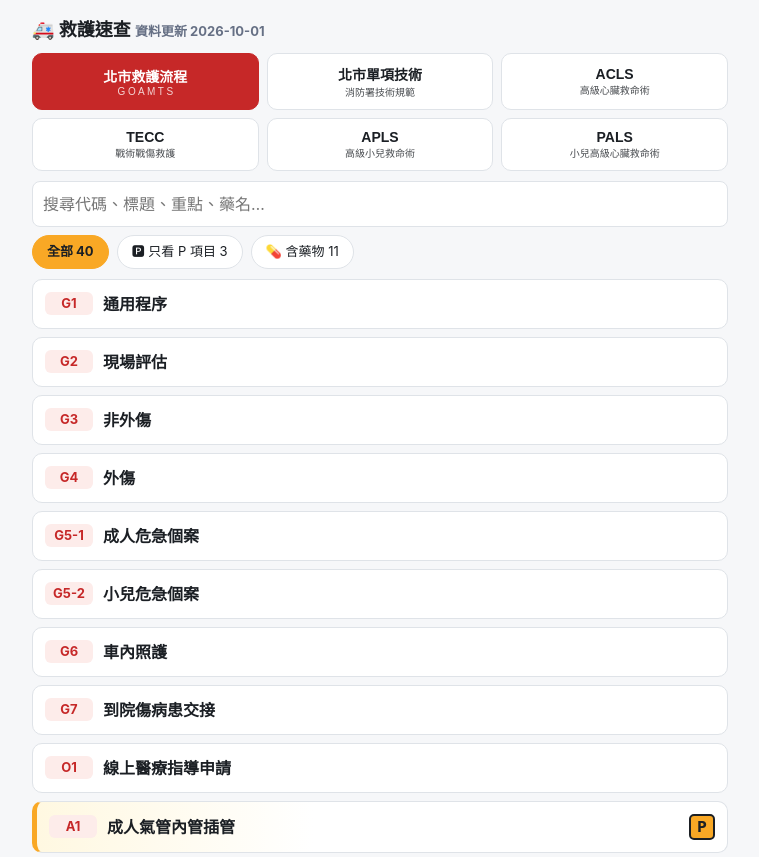
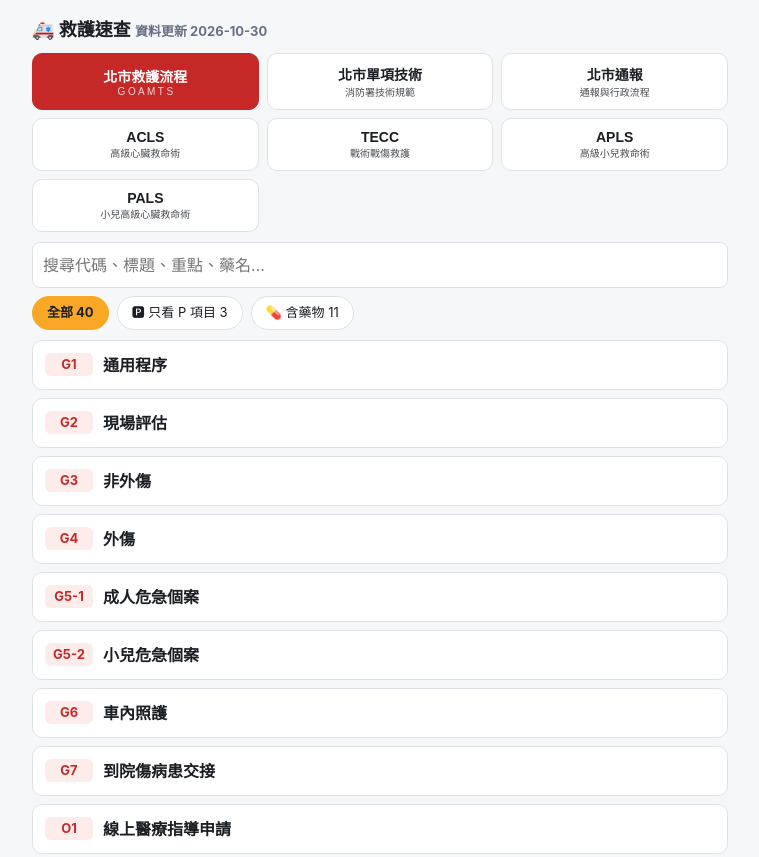
Before and after one commit to fireemtphci/ems-quick, a plain HTML site: page index.html in a window 1280 px wide. Shown: the top 857 px of the page, without its empty margins (260-1019 px from the left). Drawn offline with Linux system fonts and the light colour scheme.

Commit message:
Add files via upload

```diff
--- a/data.json
+++ b/data.json
@@ -1,5 +1,5 @@
 {
- "updated": "2026-10-01",
+ "updated": "2026-10-30",
  "menus": [
   {
    "key": "sop",
@@ -1423,6 +1423,33 @@
          "橘色底端抵住大腿前外側中間（可隔輕薄衣物），垂直施壓至聽到「喀」一聲，抵住至少 3 秒，之後按摩注射部位 10 秒"
         ]
        ]
+      }
+     ]
+    }
+   ]
+  },
+  {
+   "key": "notify",
+   "name": "北市通報",
+   "sub": "通報與行政流程",
+   "items": [
+    {
+     "code": "PAD",
+     "title": "OHCA 勤務使用公共場所 AED（PAD）後續處置及資料調閱原則",
+     "summary": "第 2 層決行\n通 報\n發文日期：115 年 10 月 19 日\n單 位：緊急救護科\n聯 絡 人：曾鈺婷　TEL：6412\n\n有關執行 OHCA 勤務使用公共場所 AED（PAD）後續處置及資料調閱原則：\n\n一、PAD 歸還方式\n(一)隨車送醫且有人陪同：得於醫院直接交由陪同人員帶回。\n(二)隨車送醫且無人陪同：將 PAD 攜回分隊，返隊後立即聯繫場所或廠商領回。\n\n二、發還收據填寫：不論於醫院或分隊交還 PAD 給場所管理員或廠商時，請領回人簽署之「公共場所 AED（PAD）發還收據暨致謝單」（一式兩聯、如附件）。簽妥後，第一聯（分隊留存）掃描或拍照上傳至該案件雲端 OHCA 資料夾備查；第二聯（領回人收執聯）則交由領回人帶回。\n\n三、救護紀錄表登載：現場狀況許可下，請於救護紀錄表內註記「PAD 設置場所名稱」，以提供家屬後續明確的溯源管道。\n\n四、急救資料索取與民眾調閱回覆：若遇 PAD 場所或設置場所因內部規範等因素無法提供，予以尊重，不強制要求提供檔案。爾後本科或大隊遇民眾向本局申請 PAD 資料，經查雲端若無留存，將引導民眾直接向原「PAD 設置場所」聯繫索取。\n\n此致 各救災救護大隊\n承辦單位",
+     "note": "來源：緊急救護科通報（115年10月19日）；文字依 PDF 原件",
+     "files": [
+      {
+       "label": "通報原文（PDF，官方原件）",
+       "path": "notify/PAD.pdf"
+      },
+      {
+       "label": "發還收據暨致謝單（Word，下載後填寫）",
+       "path": "notify/PAD_receipt.docx"
+      },
+      {
+       "label": "填寫說明圖：使用前請先填上各分隊資訊（紅框處）",
+       "path": "notify/PAD_note.png"
       }
      ]
     }
@@ -1438,7 +1465,188 @@
    "key": "tecc",
    "name": "TECC",
    "sub": "戰術戰傷救護",
-   "items": []
+   "items": [
+    {
+     "code": "1",
+     "title": "傷患搬運",
+     "summary": "",
+     "f": [
+      [
+       "分站時間",
+       "30 分鐘"
+      ],
+      [
+       "最低標準",
+       "1. 單人搬運\n2. 雙人搬運\n3. 搬運軟墊\n4. 戰術摺疊式擔架"
+      ],
+      [
+       "選配技術",
+       "1. 項曳\n2. 低姿態拖曳\n3. 扁帶救援"
+      ],
+      [
+       "分組設備準備",
+       "1. 戰術折疊式擔架 x1\n2. 搬運毯 x3\n3. 救援扁帶 x1"
+      ]
+     ],
+     "pdf": "tecc/TECC_station_list.pdf",
+     "note": "來源：內政部消防署「戰術緊急傷患救護訓練」分站技術清單 第1頁"
+    },
+    {
+     "code": "2",
+     "title": "止血帶操作",
+     "summary": "",
+     "f": [
+      [
+       "分站時間",
+       "30 分鐘"
+      ],
+      [
+       "最低標準",
+       "1. 止血帶收納（順便確保重設整理）\n2. 緊急止血帶 (High and Tight)\n　(1) 上肢單人、雙人\n　(2) 下肢單人、雙人\n3. 確切止血帶\n　(1) 上肢單人、雙人\n　(2) 下肢單人、雙人"
+      ],
+      [
+       "選配技術",
+       "1. 止血帶降位\n2. 止血帶轉換（若時間不足，可在第一日課程最後 AAR 補充）"
+      ],
+      [
+       "分組設備準備",
+       "1. 學員攜帶 IFAK 包"
+      ]
+     ],
+     "pdf": "tecc/TECC_station_list.pdf",
+     "note": "來源：內政部消防署「戰術緊急傷患救護訓練」分站技術清單 第1頁"
+    },
+    {
+     "code": "3",
+     "title": "基礎裝備暨軍械安全介紹",
+     "summary": "",
+     "f": [
+      [
+       "分站時間",
+       "30 分鐘"
+      ],
+      [
+       "最低標準",
+       "1. 個人急救包(IFAK)介紹\n2. 防護裝備介紹\n3. 防護裝備正確著裝：頭盔、背心、抗彈板、腰帶\n4. 軍械使用安全守則\n5. 武器收繳與保管\n6. 戰術背心拖行"
+      ],
+      [
+       "分組設備準備",
+       "1. 學員攜帶 IFAK\n2. 戰術背心 x10\n3. 手槍模型 x10\n4. 夾鏈袋 x10\n5. 軟式護木 x10"
+      ]
+     ],
+     "pdf": "tecc/TECC_station_list.pdf",
+     "note": "來源：內政部消防署「戰術緊急傷患救護訓練」分站技術清單 第1頁"
+    },
+    {
+     "code": "4",
+     "title": "加壓及填塞止血",
+     "summary": "",
+     "f": [
+      [
+       "分站時間",
+       "30 分鐘"
+      ],
+      [
+       "最低標準",
+       "1. 直接加壓止血\n2. 填塞止血基本操作\n3. 以色列繃帶\n　(1) 單手包紮\n　(2) 雙手包紮\n4. 交界處填塞包紮\n　(1) 頸部\n　(2) 腋下"
+      ],
+      [
+       "分組設備準備",
+       "1. 學員攜帶 IFAK 包\n2. 示範用填塞紗布捲 x10\n3. 填塞假肉模型 x10"
+      ]
+     ],
+     "pdf": "tecc/TECC_station_list.pdf",
+     "note": "來源：內政部消防署「戰術緊急傷患救護訓練」分站技術清單 第1頁"
+    },
+    {
+     "code": "5",
+     "title": "骨盆固定帶／交界處止血帶",
+     "summary": "",
+     "f": [
+      [
+       "分站時間",
+       "30 分鐘"
+      ],
+      [
+       "最低標準",
+       "1. 骨盆固定帶+三角巾\n2. 即造鼠蹊部交界處止血帶(PDD)+三角巾\n3. 商用交界處止血帶鼠蹊部止血+三角巾"
+      ],
+      [
+       "選配技術",
+       "1. 商用交界處止血帶鎖骨下止血"
+      ],
+      [
+       "分組設備準備",
+       "1. 學員攜帶 IFAK 包\n2. 三角巾 x6\n3. 交界處止血帶 x6\n4. 骨盆固定帶 x6\n5. 簡式骨盆固定帶 x6"
+      ]
+     ],
+     "pdf": "tecc/TECC_station_list.pdf",
+     "note": "來源：內政部消防署「戰術緊急傷患救護訓練」分站技術清單 第1頁"
+    },
+    {
+     "code": "6",
+     "title": "外科呼吸道－環甲膜切開術",
+     "summary": "",
+     "f": [
+      [
+       "分站時間",
+       "30 分鐘"
+      ],
+      [
+       "最低標準",
+       "1. 環甲膜切開術解剖構造、使用時機與臨床考量\n2. 環甲膜切開術示範-氣管內管即造\n3. 環甲膜切開術示範-氣切管\n4. 環甲膜切開術操作練習"
+      ],
+      [
+       "分組設備準備",
+       "1. 環甲狀軟骨解剖模型 x1\n2. 環甲切模具組 x3\n3. 矽膠假皮 x12\n4. 環甲膜膠帶 x1\n5. 鬆散紗捲或紗布塊 x 若干\n6. 手術刀 x3\n7. #6.0 氣管內管 x3\n8. Kelly 夾 x3\n9. 環甲勾 x3\n10. 10ml 空針筒 x3"
+      ]
+     ],
+     "pdf": "tecc/TECC_station_list.pdf",
+     "note": "來源：內政部消防署「戰術緊急傷患救護訓練」分站技術清單 第1–2頁"
+    },
+    {
+     "code": "7",
+     "title": "胸封貼片／針刺減壓／骨針",
+     "summary": "",
+     "f": [
+      [
+       "分站時間",
+       "30 分鐘"
+      ],
+      [
+       "最低標準",
+       "胸封貼片及針刺減壓：\n1. 胸腔創傷檢查爪爬示範\n2. 商用胸封貼使用技巧\n3. 即造胸封貼選擇與做法\n4. BURPING 評估與技巧\n5. 針刺減壓針具介紹\n6. 針刺減壓正確位置標記\n7. 針刺減壓操作練習\n骨針：\n1. 施打部位定位(可用奇異筆定位)\n2. 骨針裝置介紹\n3. 骨針操作方式"
+      ],
+      [
+       "分組設備準備",
+       "1. 學員攜帶 IFAK 包\n2. 針刺減壓模型 x2\n3. 訓練用胸封貼(水凝膠版) x6\n4. 14G NDC 留置針 x6\n5. 脛骨模型組 x3\n6. 脛骨模型片 x9\n7. 20ml 針筒(骨髓腔) x9\n8. EZ-IO 骨針電鑽 x3\n9. 45mmIO 骨針(黃) x1\n10. 25mmIO 骨針(藍) x3\n11. 15mmIO 骨針(紅) x1\n12. 固定貼 x5\n13. L 延長管 x5\n14. 10ml 預注食鹽水針筒 x6"
+      ]
+     ],
+     "pdf": "tecc/TECC_station_list.pdf",
+     "note": "來源：內政部消防署「戰術緊急傷患救護訓練」分站技術清單 第2頁"
+    },
+    {
+     "code": "8",
+     "title": "完整 MARCH 評估流程",
+     "summary": "",
+     "f": [
+      [
+       "分站時間",
+       "50 分鐘"
+      ],
+      [
+       "最低標準",
+       "1. 教官示範(可播放消防署示範影片)\n2. 學員分組操作"
+      ],
+      [
+       "分組設備準備",
+       "1. 團體急救包(示範) x1\n2. IFAK 包 x1\n3. 戰術背心(示範) x2\n4. 手槍模型 x1\n5. 搬運毯 x1\n6. 保暖毯 x1"
+      ]
+     ],
+     "pdf": "tecc/TECC_station_list.pdf",
+     "note": "來源：內政部消防署「戰術緊急傷患救護訓練」分站技術清單 第2頁"
+    }
+   ]
   },
   {
    "key": "apls",
--- a/index.html
+++ b/index.html
@@ -35,7 +35,7 @@ input{width:100%;padding:10px;border:1px solid var(--bd);border-radius:8px;backg
 .txt{white-space:pre-wrap;margin:10px 0}
 .fr{display:grid;grid-template-columns:84px 1fr;gap:4px 10px;margin:10px 0;padding:10px;background:var(--dr2);border-radius:8px}
 .fr dt{font-weight:700;color:var(--dr);font-size:13px}
-.fr dd{margin:0}
+.fr dd{margin:0;white-space:pre-wrap}
 .dgh{font-weight:700;margin:10px 0 6px}.dg{margin-bottom:6px;border:1px solid var(--dr);border-radius:8px;overflow:hidden}.dgt{padding:9px 12px;font-weight:700;color:var(--dr);cursor:pointer;display:flex;gap:8px;align-items:center;justify-content:space-between}.dgt:after{content:"▾";margin-left:auto}.dg .fr{display:none;margin:0;border-radius:0}.dg.open .fr{display:grid}
 .ban{background:var(--pb);border:1px dashed var(--pa);border-radius:8px;padding:8px 10px;margin-bottom:10px;font-size:13px}
 .mu{color:var(--mu);font-size:13px}
@@ -55,7 +55,7 @@ input{width:100%;padding:10px;border:1px solid var(--bd);border-radius:8px;backg
 var INLINE=null; /*__INLINE__*/
 var D=null, cur=0, flt="";
 function esc(s){return String(s==null?"":s).replace(/[&<>"]/g,function(c){return {"&":"&amp;","<":"&lt;",">":"&gt;",'"':"&quot;"}[c];});}
-function hay(x){return x.code+x.title+(x.summary||"")+(x.drugs||[]).map(function(g){return g.name+g.f.map(function(a){return a.join("")}).join("")}).join("");}
+function hay(x){return x.code+x.title+(x.summary||"")+(x.f||[]).map(function(a){return a.join("")}).join("")+(x.drugs||[]).map(function(g){return g.name+g.f.map(function(a){return a.join("")}).join("")}).join("");}
 function draw(){
   var M=D.menus[cur], isDrug=M.key=="drug";
   document.getElementById("ver").textContent="資料更新 "+D.updated;
@@ -68,10 +68,12 @@ function draw(){
   var q=document.getElementById("q").value.trim().toLowerCase();
   var arr=M.items.filter(function(x){return (!flt||(flt=="p"?x.p:x.drugs))&&(!q||hay(x).toLowerCase().indexOf(q)>-1);});
   var h=(M.banner?'<div class="ban">'+esc(M.banner)+'</div>':'')+arr.map(function(x){
-    var body='<div class="txt">'+(x.summary?esc(x.summary):'<span class="mu">（重點整理中）</span>')+'</div>'
+    var body='<div class="txt">'+(x.summary?esc(x.summary):(x.f?'':'<span class="mu">（重點整理中）</span>'))+'</div>'
+      +(x.f?'<dl class="fr">'+x.f.map(function(a){return '<dt>'+esc(a[0])+'</dt><dd>'+esc(a[1])+'</dd>';}).join("")+'</dl>':'')
       +(x.drugs?'<div class="dgh">💊 藥物（點藥名看劑量與使用時機）</div>'+x.drugs.map(function(g){return '<div class="dg"><div class="dgt"><span>'+esc(g.name)+'</span>'+(g.p?'<span class="pb">P</span>':'')+'</div><dl class="fr">'+g.f.map(function(a){return '<dt>'+esc(a[0])+'</dt><dd>'+esc(a[1])+'</dd>';}).join("")+'</dl></div>';}).join(""):'');
     return '<div class="item'+(x.p?' p':'')+(isDrug?' drug':'')+'"><div class="hd"><span class="code">'+esc(x.code)+'</span><b>'+esc(x.title)+'</b>'+(x.drugs?'<span title="含藥物">💊</span>':'')+(x.p?'<span class="pb" title="高級救護技術員（P）項目">P</span>':'')+'</div><div class="bd">'
      +body+(x.note?'<div class="mu">'+esc(x.note)+'</div>':'')
+     +(x.files?x.files.map(function(f){return /\.(png|jpe?g)$/i.test(f.path)?(INLINE?'<p class="mu">🖼 '+esc(f.label)+'（預覽版無法顯示圖片）</p>':'<p><img src="'+esc(f.path)+'" alt="'+esc(f.label)+'" style="max-width:100%;border:1px solid var(--bd);border-radius:8px"><br><span class="mu">'+esc(f.label)+'</span></p>'):'<p>'+(INLINE?'<span class="mu">📎 '+esc(f.label)+'（預覽版無法開啟）</span>':'<a class="btn" href="'+esc(f.path)+'" target="_blank" rel="noopener">'+esc(f.label)+'</a>')+'</p>';}).join(""):'')
      +(x.pdf?'<p>'+(INLINE?'<span class="mu">預覽版無法開啟 PDF，正式網站才可以</span>':'<a class="btn" href="'+esc(x.pdf)+'" target="_blank" rel="noopener">開啟完整 PDF</a>')+'</p>':'')
      +'</div></div>';}).join("");
   document.getElementById("list").innerHTML=h||'<div class="empty">'+(q?'找不到符合的資料':'這個選單還沒有資料')+'</div>';
```
